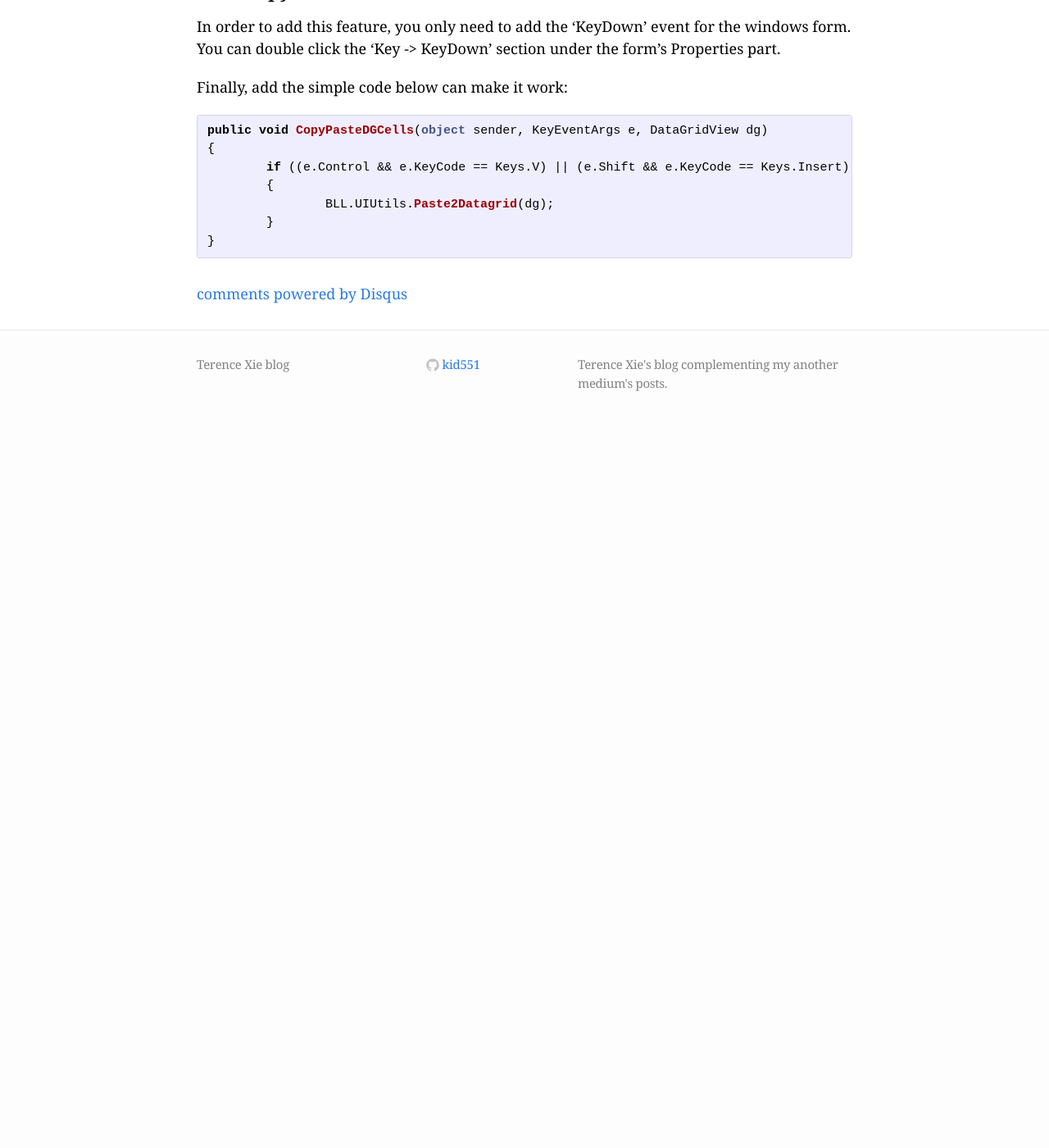
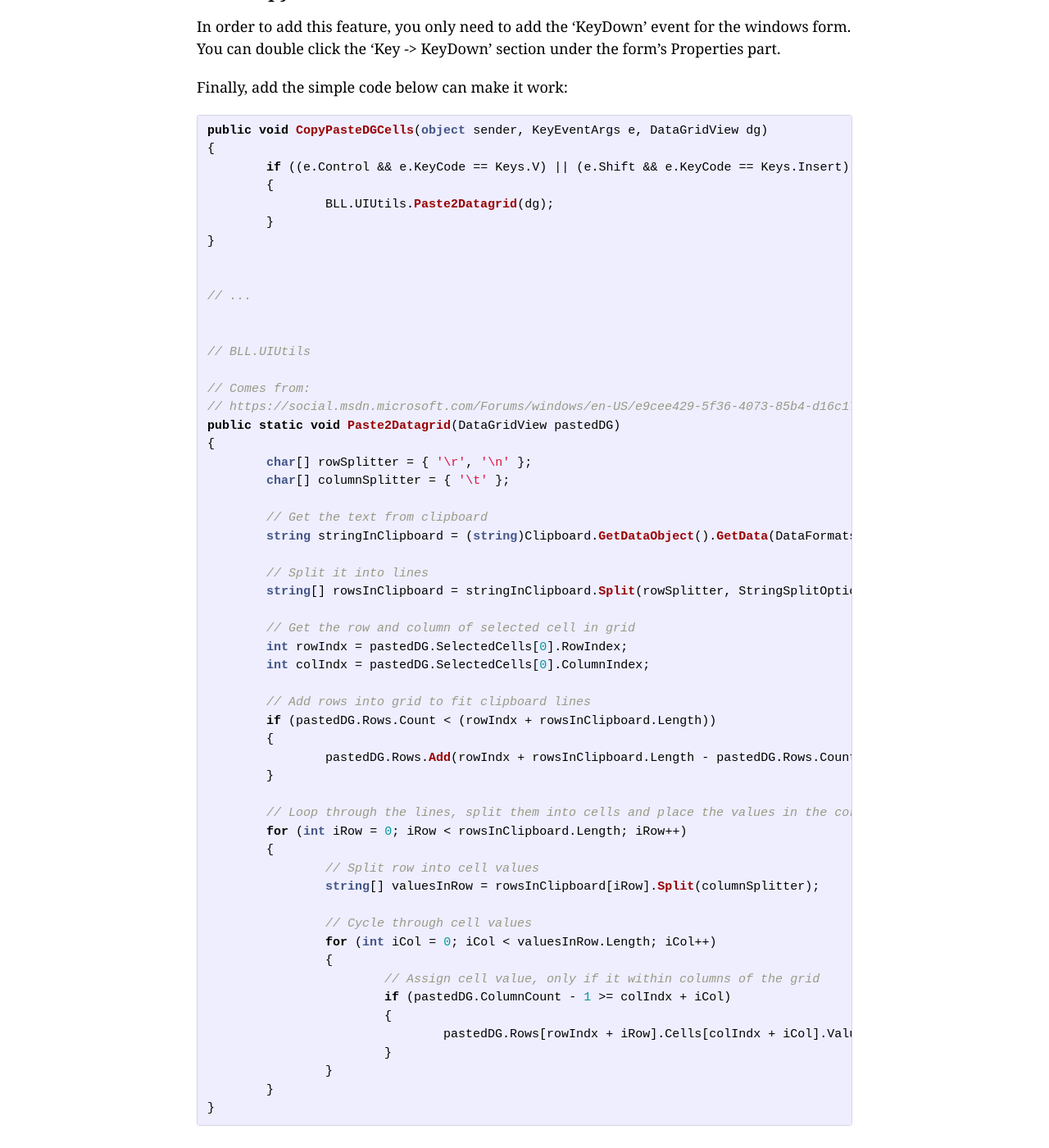
Before and after one commit to kid551/kid551.github.io, a Jekyll site: the page built from _posts/2017-03-21-MySqlCSharp-Dev.md, in a window 1280 px wide and 1400 px high, scrolled down 2078 px. Shown: the whole window at 82% size. Built offline with Jekyll 4.4.1, drawn with Linux system fonts in a browser that asks for light colours; comment, search, counter and statistics services are not loaded; before the commit the page ends 2601 px from its top, so only the background shows below that.

Commit message:
Add 'copy&paste feature' contents.

````diff
--- a/_posts/2017-03-21-MySqlCSharp-Dev.md
+++ b/_posts/2017-03-21-MySqlCSharp-Dev.md
@@ -90,4 +90,51 @@ public void CopyPasteDGCells(object sender, KeyEventArgs e, DataGridView dg)
 		BLL.UIUtils.Paste2Datagrid(dg);
 	}
 }
+
+
+// ...
+
+
+// BLL.UIUtils
+
+// Comes from:
+// https://social.msdn.microsoft.com/Forums/windows/en-US/e9cee429-5f36-4073-85b4-d16c1708ee1e/how-to-paste-ctrlv-shiftins-the-data-from-clipboard-to-datagridview-datagridview1-c?forum=winforms
+public static void Paste2Datagrid(DataGridView pastedDG)
+{
+	char[] rowSplitter = { '\r', '\n' };
+	char[] columnSplitter = { '\t' };
+
+	// Get the text from clipboard
+	string stringInClipboard = (string)Clipboard.GetDataObject().GetData(DataFormats.Text);
+
+	// Split it into lines
+	string[] rowsInClipboard = stringInClipboard.Split(rowSplitter, StringSplitOptions.RemoveEmptyEntries);
+
+	// Get the row and column of selected cell in grid
+	int rowIndx = pastedDG.SelectedCells[0].RowIndex;
+	int colIndx = pastedDG.SelectedCells[0].ColumnIndex;
+
+	// Add rows into grid to fit clipboard lines
+	if (pastedDG.Rows.Count < (rowIndx + rowsInClipboard.Length))
+	{
+		pastedDG.Rows.Add(rowIndx + rowsInClipboard.Length - pastedDG.Rows.Count);
+	}
+
+	// Loop through the lines, split them into cells and place the values in the corresponding cell.
+	for (int iRow = 0; iRow < rowsInClipboard.Length; iRow++)
+	{
+		// Split row into cell values
+		string[] valuesInRow = rowsInClipboard[iRow].Split(columnSplitter);
+
+		// Cycle through cell values
+		for (int iCol = 0; iCol < valuesInRow.Length; iCol++)
+		{
+			// Assign cell value, only if it within columns of the grid
+			if (pastedDG.ColumnCount - 1 >= colIndx + iCol)
+			{
+				pastedDG.Rows[rowIndx + iRow].Cells[colIndx + iCol].Value = valuesInRow[iCol];
+			}
+		}
+	}
+}
 ```
````
